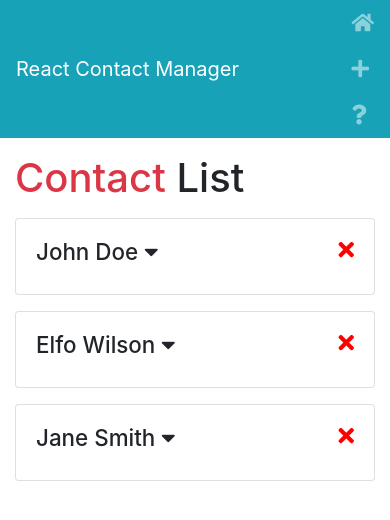
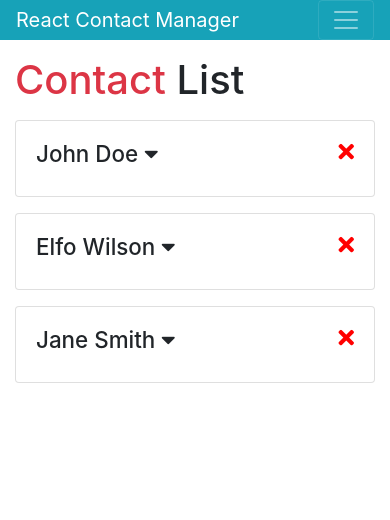
Before and after one commit to cherenkor/react-contact-manager, a React (Create React App) app: page / in a window 390 px wide. Shown: the top 520 px of the page. Built offline with nearby package versions, Linux system fonts and the light colour scheme.

Commit message:
Add dropdown menu on mobile view

```diff
--- a/public/index.html
+++ b/public/index.html
@@ -8,6 +8,9 @@
     <link rel="shortcut icon" href="%PUBLIC_URL%/favicon.ico">
     <link rel="stylesheet" href="https://use.fontawesome.com/releases/v5.3.1/css/all.css" integrity="sha384-mzrmE5qonljUremFsqc01SB46JvROS7bZs3IO2EmfFsd15uHvIt+Y8vEf7N7fWAU" crossorigin="anonymous">
     <title>Contact Manager</title>
+    <script src="https://code.jquery.com/jquery-3.2.1.slim.min.js" integrity="sha384-KJ3o2DKtIkvYIK3UENzmM7KCkRr/rE9/Qpg6aAZGJwFDMVNA/GpGFF93hXpG5KkN" crossorigin="anonymous"></script>
+<script src="https://cdnjs.cloudflare.com/ajax/libs/popper.js/1.12.9/umd/popper.min.js" integrity="sha384-ApNbgh9B+Y1QKtv3Rn7W3mgPxhU9K/ScQsAP7hUibX39j7fakFPskvXusvfa0b4Q" crossorigin="anonymous"></script>
+<script src="https://maxcdn.bootstrapcdn.com/bootstrap/4.0.0/js/bootstrap.min.js" integrity="sha384-JZR6Spejh4U02d8jOt6vLEHfe/JQGiRRSQQxSfFWpi1MquVdAyjUar5+76PVCmYl" crossorigin="anonymous"></script>
   </head>
   <body>
     <noscript>
--- a/src/components/layout/Header.js
+++ b/src/components/layout/Header.js
@@ -11,20 +11,34 @@
         <a href="/" className="navbar-brand">
           {branding}
         </a>
-        <div>
-          <ul className="navbar-nav mr-auto">
+        <button
+          className="navbar-toggler"
+          type="button"
+          data-toggle="collapse"
+          data-target="#navbarNavDropdown"
+          aria-controls="navbarNavDropdown"
+          aria-expanded="false"
+          aria-label="Toggle navigation"
+        >
+          <span className="navbar-toggler-icon" />
+        </button>
+        <div
+          className="collapse navbar-collapse justify-content-end"
+          id="navbarNavDropdown"
+        >
+          <ul className="navbar-nav align-items-center">
             <li className="nav-item">
-              <Link to="/" className="nav-link lead">
+              <Link to="/" className="nav-link">
                 <i className="fas fa-home" />
               </Link>
             </li>
             <li className="nav-item">
-              <Link to="/contact/add" className="nav-link lead">
+              <Link to="/contact/add" className="nav-link">
                 <i className="fas fa-plus" />
               </Link>
             </li>
             <li className="nav-item">
-              <Link to="/about" className="nav-link lead">
+              <Link to="/about" className="nav-link">
                 <i className="fas fa-question" />
               </Link>
             </li>
```
